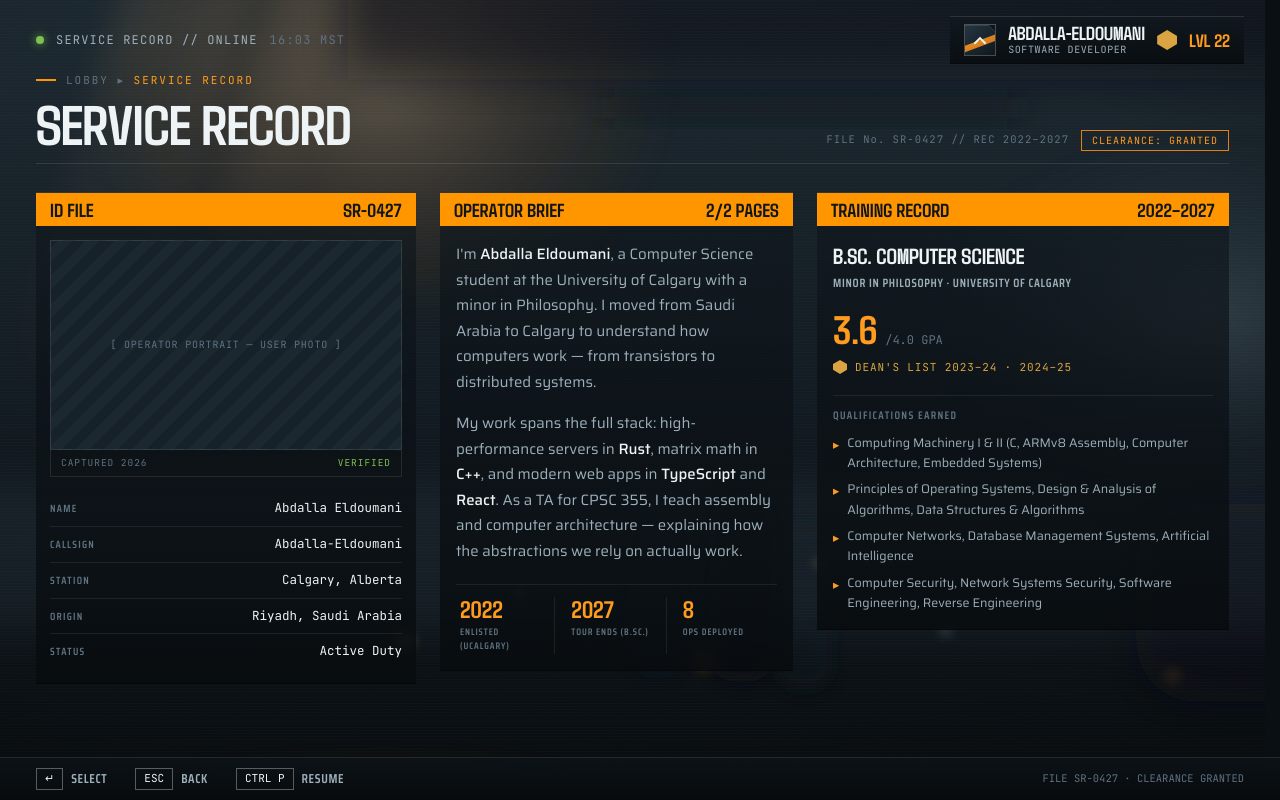
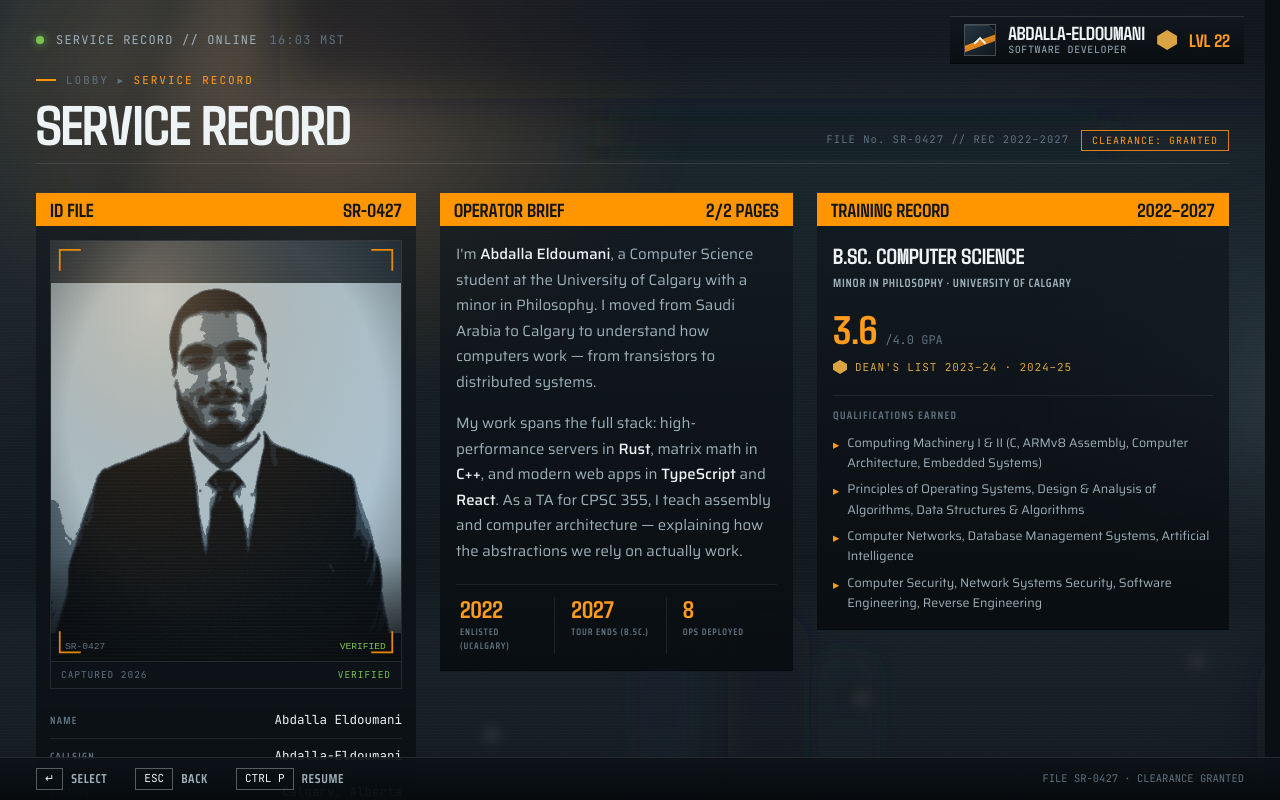
Before and after one commit to Abdalla-Eldoumani/bo2-portfolio, a Next.js app: page /dossier in a window 1280 px wide. Shown: the top 800 px of the page. Built offline with nearby package versions, Linux system fonts and the light colour scheme; no server answers.

Commit message:
mount the operator portrait in the id file

```diff
--- a/app/dossier/page.tsx
+++ b/app/dossier/page.tsx
@@ -49,11 +49,11 @@ export default function DossierPage() {
             <span>SR-0427</span>
           </div>
           <div className="p-3.5">
-            <div className="hatch flex h-[210px] items-center justify-center border border-white/10">
-              <span className="px-4 text-center font-mono text-[10px] leading-relaxed tracking-[0.08em] text-ink-3">
-                [ OPERATOR PORTRAIT — USER PHOTO ]
-              </span>
-            </div>
+            <img
+              src="/art/portrait/operator.svg"
+              alt="Operator portrait of Abdalla Eldoumani, duotone service-record style"
+              className="w-full border border-white/10"
+            />
             <div className="flex items-center justify-between border-x border-b border-white/10 px-2.5 py-1.5 font-mono text-[9.5px] tracking-[0.1em]">
               <span className="text-ink-3">CAPTURED 2026</span>
               <span className="text-green">VERIFIED</span>
```
